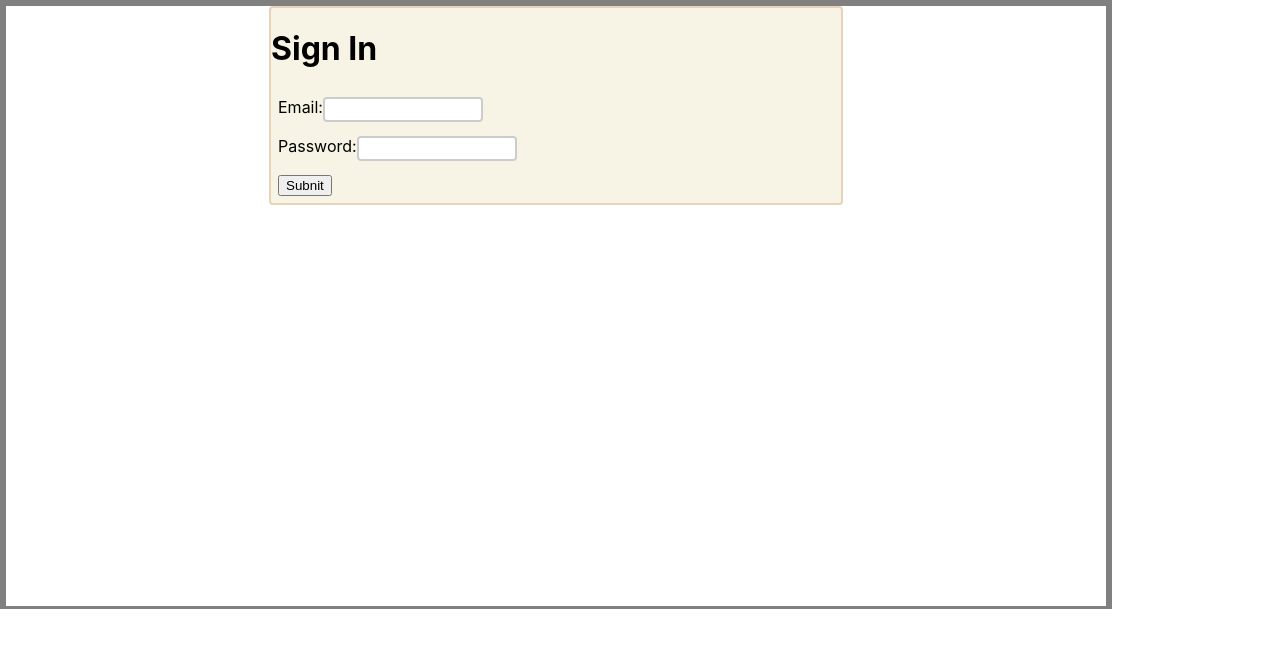
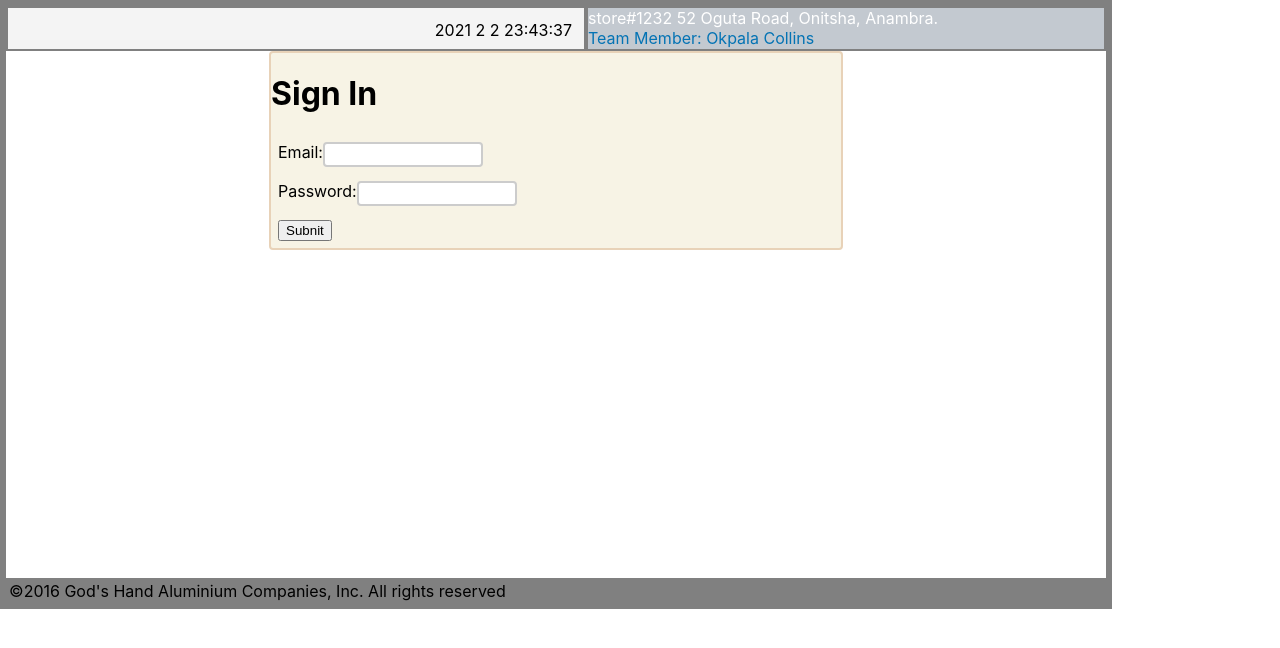
Before and after one commit to okpalaChidiebere/serverless-capstone-project, a React (Create React App) app in the folder front-end/: page /invoice/add in a window 1280 px wide. Shown: the top 648 px of the page. Built offline with nearby package versions, Linux system fonts and the light colour scheme.

Commit message:
Connect App component to the store
In this commit, we made sure after the user signs in, we can the show the desired page from the route to the user.

```diff
--- a/front-end/src/components/App.tsx
+++ b/front-end/src/components/App.tsx
@@ -1,34 +1,29 @@
-import React, { Fragment } from 'react'
-import { Router, Route, Switch, useHistory } from 'react-router-dom'
-//import createHistory from 'history/createBrowserHistory'
+import React, { Suspense, lazy } from 'react'
+import { BrowserRouter as Router, Route, Switch } from 'react-router-dom'
+import { RootState } from '../reducers'
+import { connect, ConnectedProps } from 'react-redux'
 import Header from './Header'
 import Home from './Home'
-import NotFoundPage from './NotFoundPage'
-import AddInvoice from './AddInvoice'
 import TransactionReports from './TransactionReports'
 import LoginPage from './LoginPage'
+import AddInvoice from './AddInvoice'
 
 
+type PropsFromRedux = ConnectedProps<typeof connectedApp>
+type Props = PropsFromRedux
 
+function App({ authedUser } : Props) {
 
-function App() {
-  const history = useHistory()
+  const isAuthenticated = authedUser.isLoggedIn
+
   return (
-    <div className="site-container">
-      <LoginPage />
-    </div>
-  )
-}
-
-export default App;
-
-
-/**
-<Router history={history}>
-      <Fragment>
     <div className="site-container">
       <Header />
       <div style={{flexGrow: 4}}>
+      {!isAuthenticated
+        ? <LoginPage />
+        : (<Router >
+          <Suspense fallback={<p>Loading</p>}>
           <Switch>
               <Route
               path='/'
@@ -44,11 +39,18 @@ export default App;
                 return <TransactionReports {...props}/>
               }}/>
               <Route path='/invoice/add' exact component={AddInvoice} />
-              <Route component={NotFoundPage} />
+              <Route component={lazy(() => import("./NotFoundPage"))} />
           </Switch>
+          </Suspense>
+        </Router>)}
       </div>
       <footer> &#169;2016 God's Hand Aluminium Companies, Inc. All rights reserved</footer>
     </div>
-      </Fragment>
-    </Router>
- */
+  )
+}
+
+const mapStateToProps = ({ authedUser }: RootState) => ({ authedUser })
+
+const connectedApp = connect(mapStateToProps)
+
+export default connectedApp(App)
--- a/front-end/src/components/LoginPage.tsx
+++ b/front-end/src/components/LoginPage.tsx
@@ -5,6 +5,7 @@ import jwtDecode, { JwtPayload } from "jwt-decode"
 import { connect, ConnectedProps } from 'react-redux'
 import { setAuthedUser } from '../actions/authedUser'
 import { RootState } from '../reducers'
+import { useHistory } from 'react-router-dom'
 
 
 type PropsFromRedux = ConnectedProps<typeof connector>
@@ -16,6 +17,7 @@ type Props = PropsFromRedux & {
 const LoginPage: React.FC<Props> = (props) => {
 
     const { setAuthedUser, authedUser } = props
+    const history = useHistory();
 
     const handleSubmit = async (e: React.FormEvent<HTMLFormElement>) => {
 
@@ -41,6 +43,10 @@ const LoginPage: React.FC<Props> = (props) => {
                 isLoggedIn: new Date().getTime() < expiresAt,
                 expiresAt: exp * 1000
             })
+            //const directTo = location.state as { redirectTo: string}
+            //console.log(directTo)
+            //history.replace(directTo.redirectTo)
+            //history.goBack()
         }catch(err){
             alert(err);
         }
--- a/front-end/src/components/NotFoundPage.tsx
+++ b/front-end/src/components/NotFoundPage.tsx
@@ -1,7 +1,12 @@
-import React from 'react'
+import React, { useEffect } from 'react'
 import { Link } from 'react-router-dom'
 
 const NotFoundPage: React.FC = () => {
+
+    useEffect(() => {
+        document.title = "Not Found"
+    }, []);
+
     return (
         <div>
             <h1>Whoops!, we can’t find the page you were looking for.</h1>
```
Lines whose indentation alone changed are shown as unchanged.
